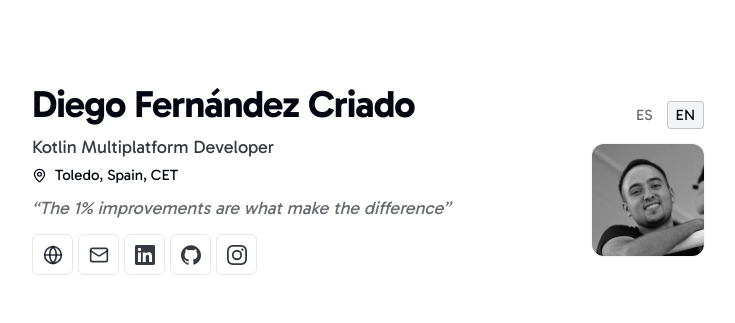
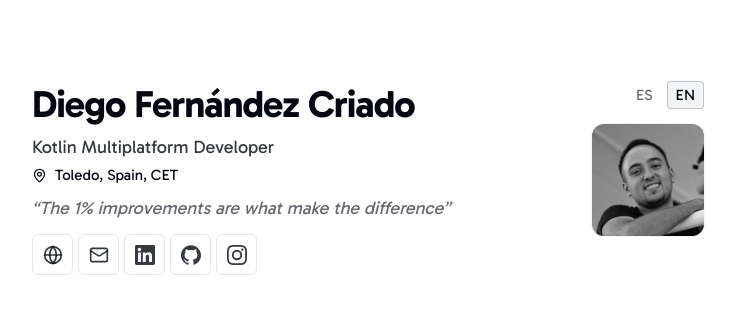
Before and after one commit to diegofercri/cv, a Next.js app: page /en in a window 1280 px wide. Shown: the top 323 px of the page, without its empty margins (272-1007 px from the left). Built offline with nearby package versions, Linux system fonts and the light colour scheme; no server answers.

Commit message:
fix(print): adjust padding for print layout to ensure proper margins

```diff
--- a/src/app/[lang]/page.tsx
+++ b/src/app/[lang]/page.tsx
@@ -54,11 +54,11 @@ export default async function ResumePage({
         }}
       />
       <main
-        className="container relative mx-auto scroll-my-12 overflow-auto p-4 print:p-8 md:p-16"
+        className="container relative mx-auto scroll-my-12 overflow-auto p-4 print:max-w-none print:p-12 md:p-16"
         id="main-content"
       >
         <section
-          className="mx-auto w-full max-w-2xl space-y-8 bg-white dark:bg-background"
+          className="mx-auto w-full max-w-2xl space-y-8 bg-white print:max-w-none dark:bg-background"
           aria-label={dict.resumeContent}
         >
           <div className="animate-fade-in" style={{ animationDelay: "0ms" }}>
--- a/src/app/components/header.tsx
+++ b/src/app/components/header.tsx
@@ -165,7 +165,7 @@ interface HeaderProps {
  */
 export function Header({ resume, dict, locale }: HeaderProps) {
   return (
-    <header className="flex flex-col items-start gap-y-4 md:flex-row md:items-center md:justify-between md:gap-y-0 print:flex-row print:items-center print:justify-between print:gap-y-0">
+    <header className="flex flex-col items-start gap-y-4 md:flex-row md:items-start md:justify-between md:gap-y-0 print:flex-row print:items-start print:justify-between print:gap-y-0">
       <div className="min-w-0 flex-1 space-y-1.5">
         <h1 className="text-3xl font-bold tracking-tight" id="resume-name">
           {resume.name}
--- a/src/app/globals.css
+++ b/src/app/globals.css
@@ -137,7 +137,7 @@
  * the page margin area, so zeroing it out leaves no room for the browser to
  * render it, which suppresses it in Chrome, Edge and Firefox without relying
  * on the user unchecking "Headers and footers" in the print dialog. `main`'s
- * `print:p-8` padding already recreates a visual margin around the content.
+ * `print:p-12` padding already recreates a visual margin around the content.
  */
 @page {
   size: auto;
```
